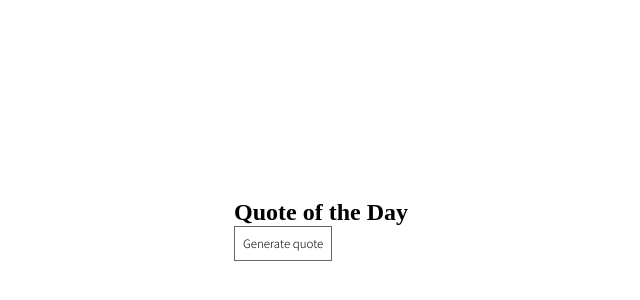
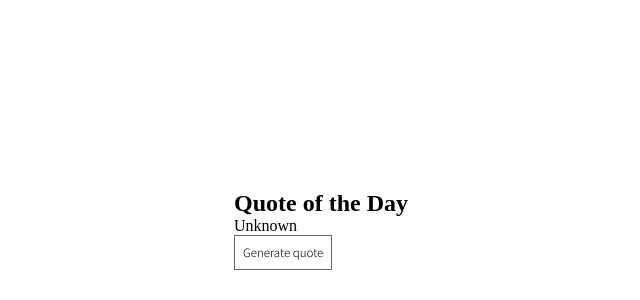
Before and after one commit to maenerosa/quote-app, a website built with Vite: page index.html in a window 1280 px wide. Shown: the part 170-470 px from the top of the page, without its empty margins (319-959 px from the left). Built offline with nearby package versions, Linux system fonts and the light colour scheme; a web font is replaced by a local one.

Commit message:
update html file

```diff
--- a/index.html
+++ b/index.html
@@ -14,6 +14,7 @@
       <!-- Quote to be Displayed Here -->
       <h2>Quote of the Day</h2>
       <blockquote id="quote-text"></blockquote>
+      <p id="author">Unknown</p>
       <div class="button">
         <button id="btn-generate">Generate quote</button>
       </div>
```
